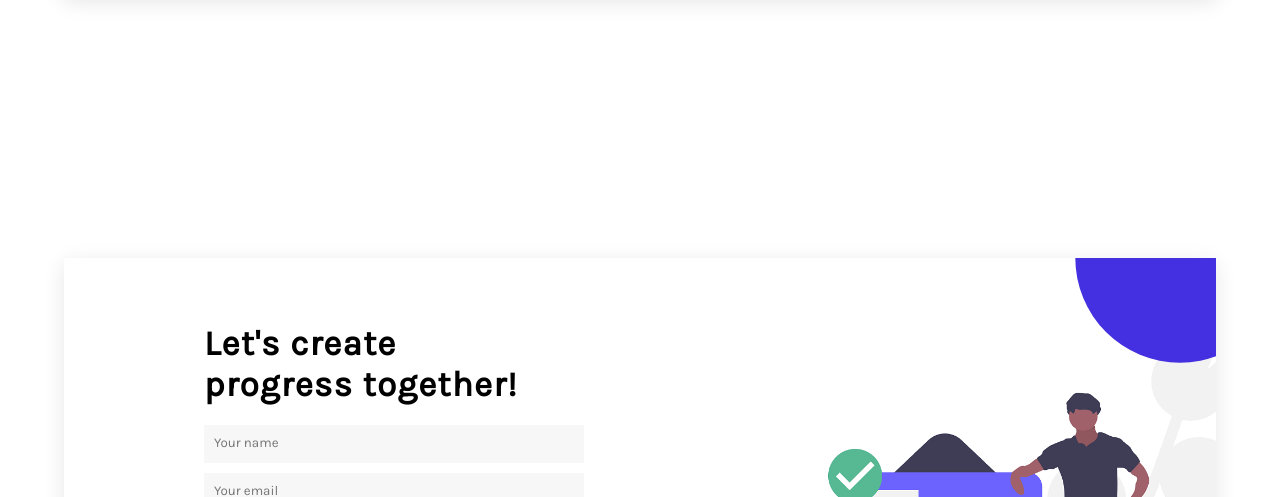
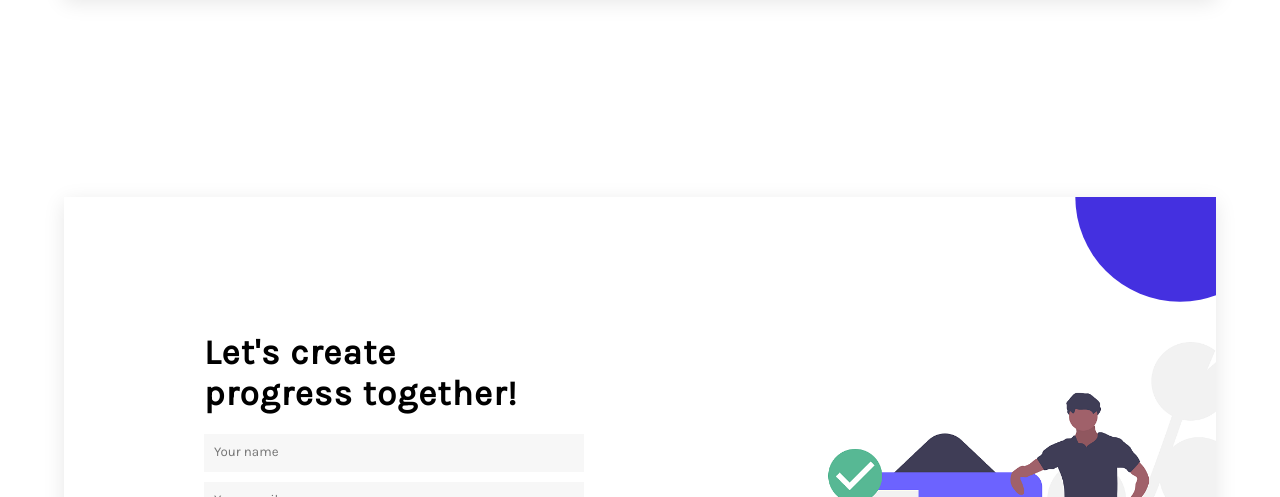
Before and after one commit to Mohib834/mohib-portfolio, a website built with webpack: page src/index.html in a window 1280 px wide. Shown: the part 2303-2800 px from the top of the page. Built offline with nearby package versions, Linux system fonts and the light colour scheme; files whose address does not match are found by name.

Commit message:
contact section height fix

```diff
--- a/src/styles/components/_contact-form.scss
+++ b/src/styles/components/_contact-form.scss
@@ -2,6 +2,7 @@
   // max-width: 114rem;
   display: flex;
   justify-content: space-evenly;
+  align-items: center;
   box-shadow: $shadow-light;
   width: 90%;
   height: 75%;
--- a/src/styles/pages/_intro.scss
+++ b/src/styles/pages/_intro.scss
@@ -1,6 +1,6 @@
 //For all the section
 section {
-  min-height: 100vh;
+  height: 100vh;
   display: flex;
   flex-direction: column;
   justify-content: center;
```
